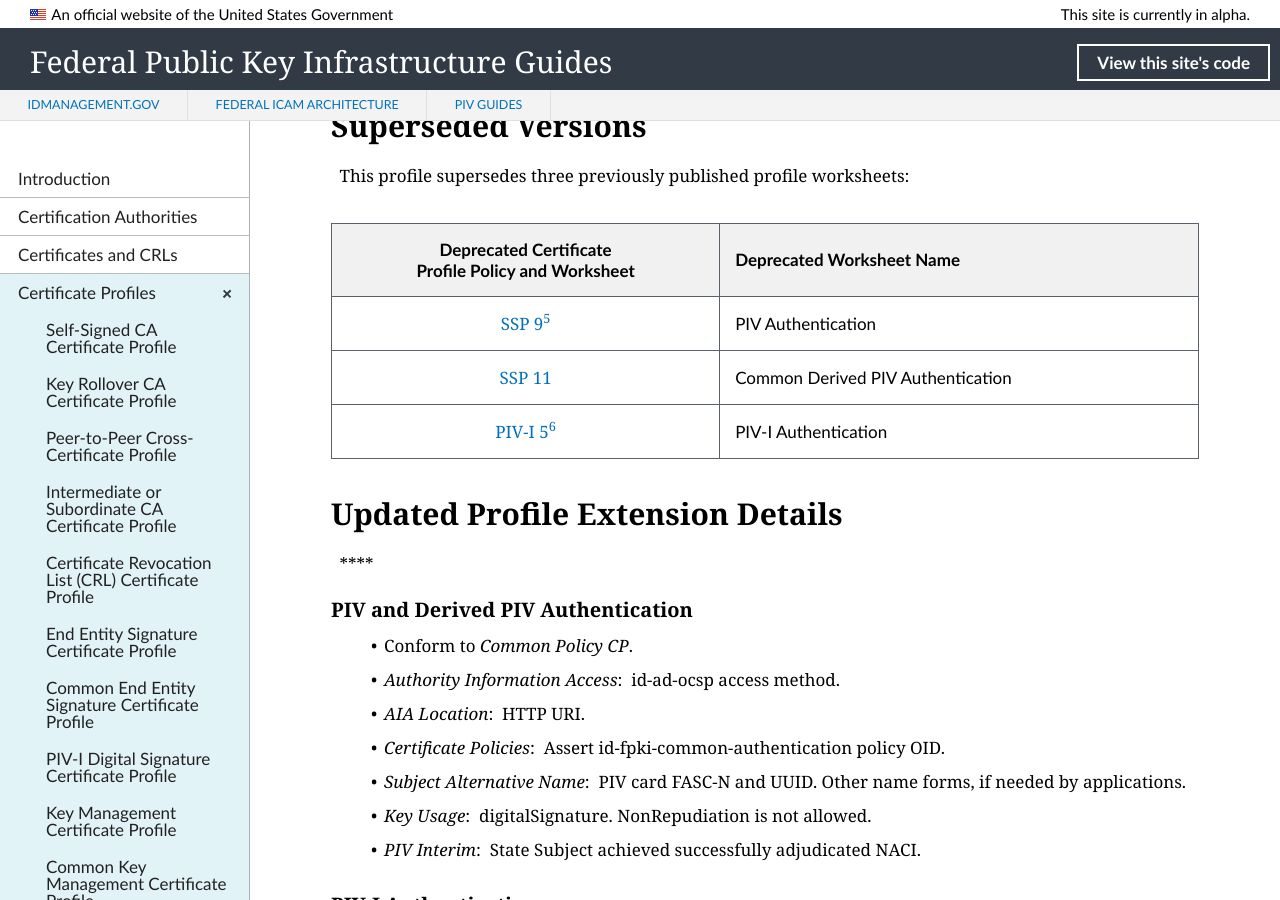
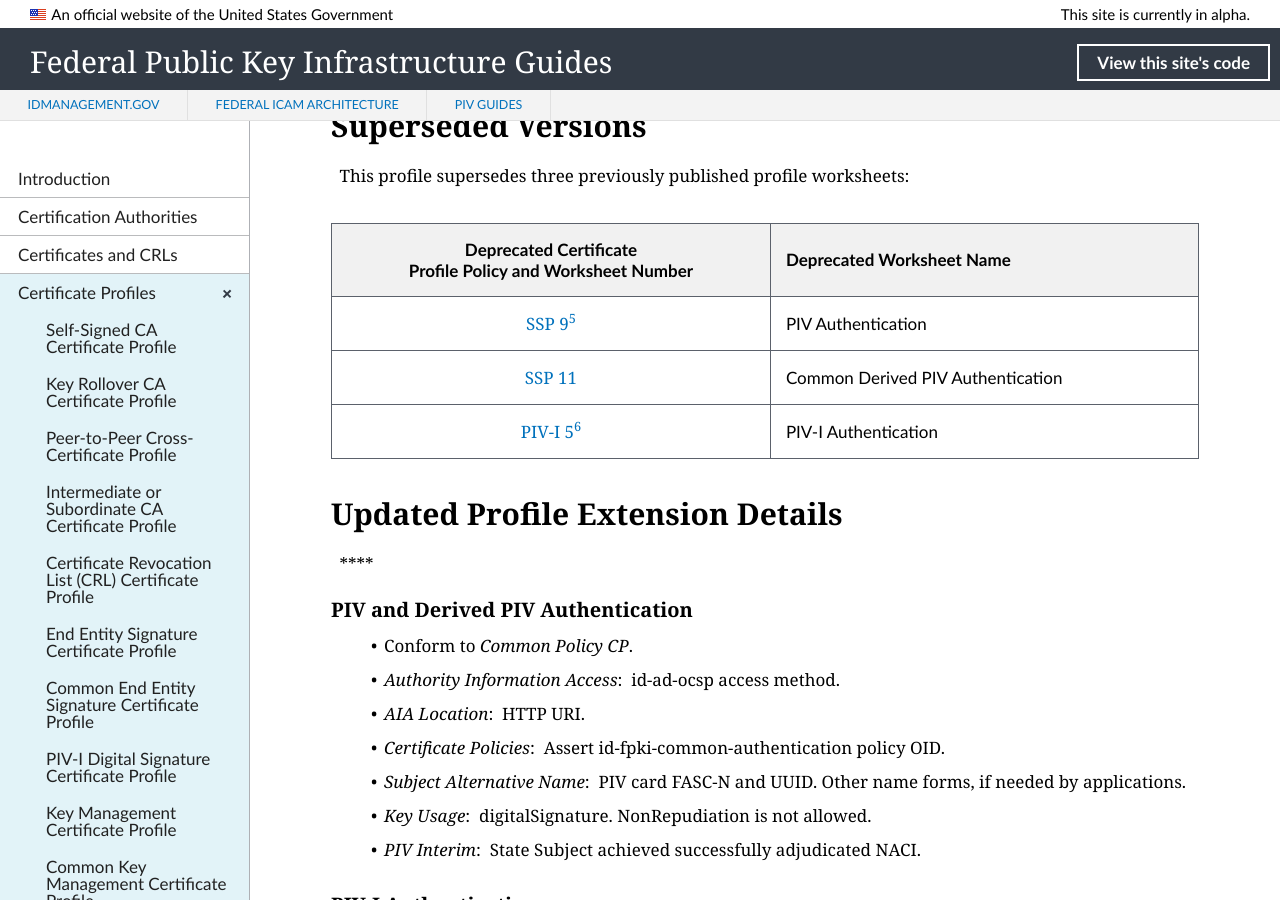
Before and after one commit to GSA/fpki-guides, a Jekyll site: the page built from _profiles/22_all_piv_auth_2.md, in a window 1280 px wide and 900 px high, scrolled down 335 px. Built offline with Jekyll 4.4.1, drawn with Linux system fonts in a browser that asks for light colours; nearby versions of some CDN libraries; library files that are not in the unit come from our copies.

Commit message:
Update 22_all_piv_auth_2.md
Edit

```diff
--- a/_profiles/22_all_piv_auth_2.md
+++ b/_profiles/22_all_piv_auth_2.md
@@ -10,7 +10,7 @@
 
 This profile supersedes three previously published profile worksheets:
 
-| **Deprecated Certificate<br>Profile Policy and Worksheet**  | **Deprecated Worksheet Name** |
+| **Deprecated Certificate<br>Profile Policy and Worksheet Number**  | **Deprecated Worksheet Name** |
 | :----: | :---- |
 |  [SSP 9](https://www.idmanagement.gov/wp-content/uploads/sites/1171/uploads/fpki-cert-profile-ssp.pdf){:target="_blank"}<sup>[5](#5)</sup>  |  PIV Authentication  |
 |  [SSP 11](https://www.idmanagement.gov/wp-content/uploads/sites/1171/uploads/fpki-cert-profile-ssp.pdf){:target="_blank"}  |  Common Derived PIV Authentication  |
```
